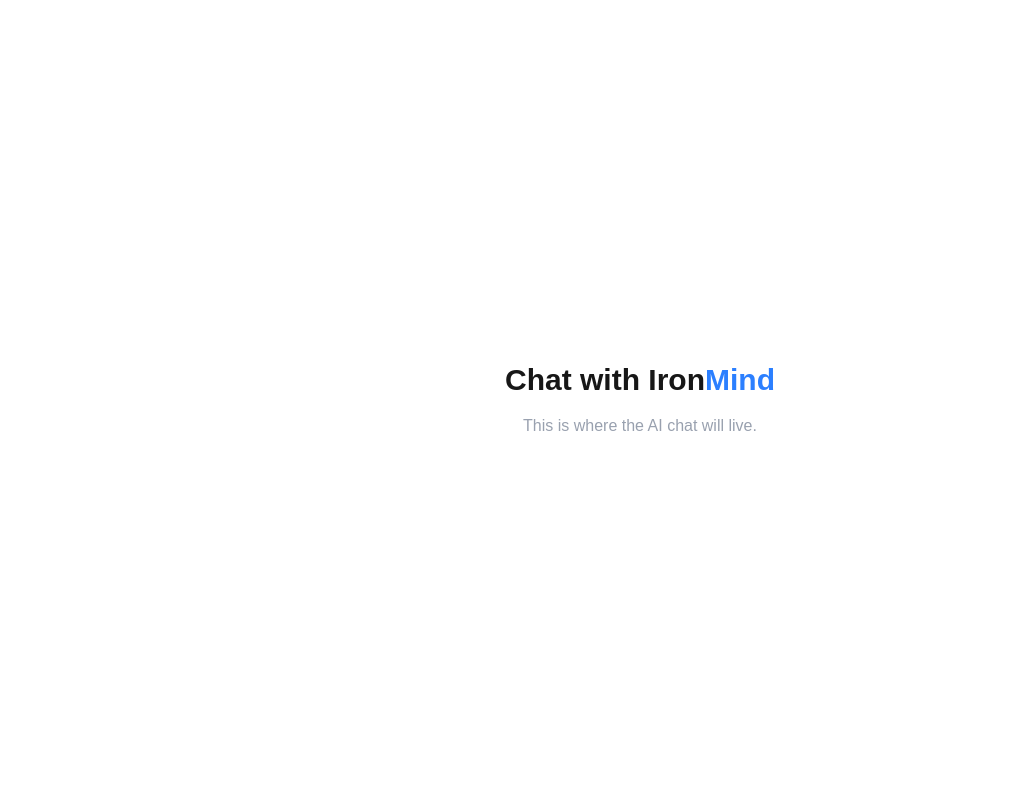
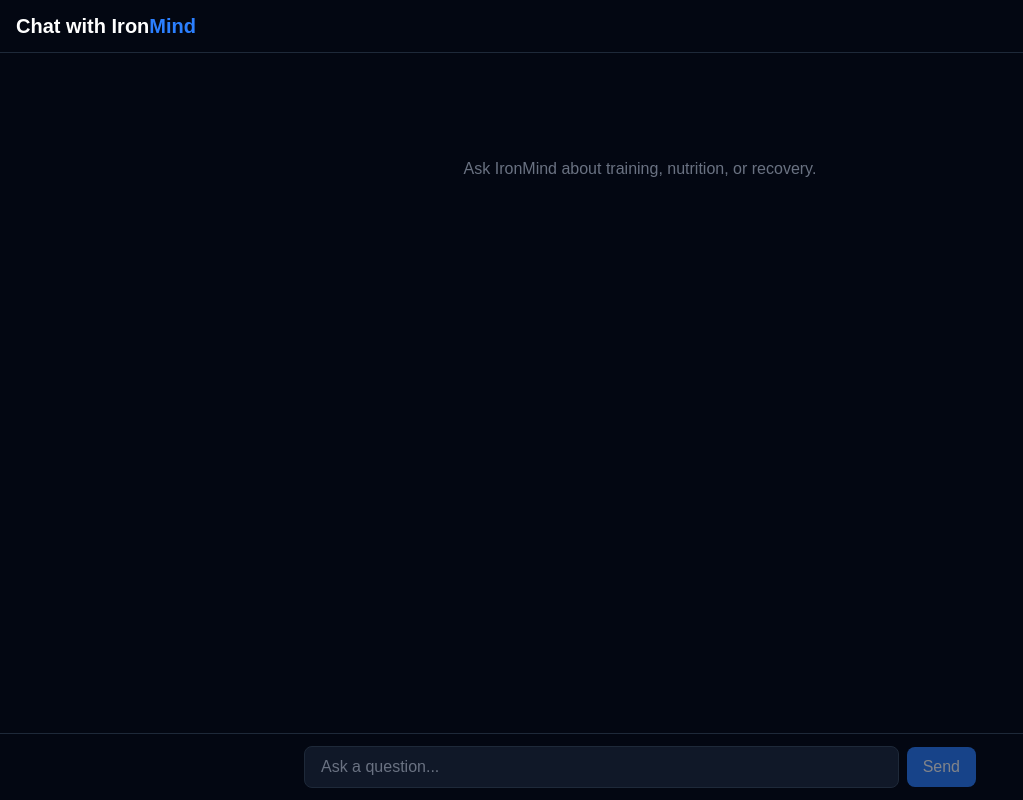
Before and after one commit to SumerThakur1771/IronMind, a Next.js app: page /chat in a window 1280 px wide. Shown: the whole page, without its empty margins (0-1023 px from the left). Built offline with nearby package versions, Linux system fonts and the light colour scheme.

Commit message:
Complete Phase 2: RAG pipeline, chat API, and chat UI

```diff
--- a/app/chat/page.tsx
+++ b/app/chat/page.tsx
@@ -1,14 +1,151 @@
+"use client";
+
+import { useEffect, useRef, useState } from "react";
+
+type Source = {
+  knowledgeId: number;
+  title: string;
+  category: string;
+  similarity: number;
+};
+
+type Message = {
+  role: "user" | "assistant";
+  content: string;
+  sources?: Source[];
+};
+
 export default function ChatPage() {
+  const [messages, setMessages] = useState<Message[]>([]);
+  const [input, setInput] = useState("");
+  const [loading, setLoading] = useState(false);
+  const bottomRef = useRef<HTMLDivElement>(null);
+
+  useEffect(() => {
+    bottomRef.current?.scrollIntoView({ behavior: "smooth" });
+  }, [messages, loading]);
+
+  async function handleSubmit(e: React.FormEvent) {
+    e.preventDefault();
+    const question = input.trim();
+    if (!question || loading) return;
+
+    setMessages((prev) => [...prev, { role: "user", content: question }]);
+    setInput("");
+    setLoading(true);
+
+    try {
+      const res = await fetch("/api/chat", {
+        method: "POST",
+        headers: { "Content-Type": "application/json" },
+        body: JSON.stringify({ question }),
+      });
+
+      if (!res.ok) throw new Error(`Request failed (${res.status})`);
+
+      const data = await res.json();
+      setMessages((prev) => [
+        ...prev,
+        { role: "assistant", content: data.answer, sources: data.sources },
+      ]);
+    } catch {
+      setMessages((prev) => [
+        ...prev,
+        {
+          role: "assistant",
+          content: "Something went wrong. Please try again.",
+        },
+      ]);
+    } finally {
+      setLoading(false);
+    }
+  }
+
   return (
-    <div className="flex min-h-screen items-center justify-center">
-      <div className="text-center">
-        <h1 className="text-3xl font-bold">
+    <div className="flex h-screen flex-col bg-gray-950 text-white">
+      <header className="border-b border-gray-800 px-4 py-3">
+        <h1 className="text-xl font-bold">
           Chat with Iron<span className="text-blue-500">Mind</span>
         </h1>
-        <p className="mt-4 text-gray-400">
-          This is where the AI chat will live.
-        </p>
-      </div>
+      </header>
+
+      <main className="flex-1 overflow-y-auto px-4 py-6">
+        <div className="mx-auto flex max-w-2xl flex-col gap-4">
+          {messages.length === 0 && !loading && (
+            <p className="mt-20 text-center text-gray-500">
+              Ask IronMind about training, nutrition, or recovery.
+            </p>
+          )}
+
+          {messages.map((message, i) => (
+            <div
+              key={i}
+              className={
+                message.role === "user" ? "flex justify-end" : "flex justify-start"
+              }
+            >
+              <div className="max-w-[85%]">
+                <div
+                  className={
+                    message.role === "user"
+                      ? "rounded-2xl bg-blue-500 px-4 py-2 text-white"
+                      : "rounded-2xl bg-gray-900 px-4 py-2 text-gray-100"
+                  }
+                >
+                  <p className="whitespace-pre-wrap">{message.content}</p>
+                </div>
+
+                {message.role === "assistant" &&
+                  message.sources &&
+                  message.sources.length > 0 && (
+                    <div className="mt-2 flex flex-wrap gap-2">
+                      {message.sources.map((source) => (
+                        <span
+                          key={source.knowledgeId}
+                          className="rounded-full border border-gray-700 bg-gray-900 px-2 py-1 text-xs text-gray-400"
+                        >
+                          {source.title}
+                          <span className="text-gray-600"> · {source.category}</span>
+                        </span>
+                      ))}
+                    </div>
+                  )}
+              </div>
+            </div>
+          ))}
+
+          {loading && (
+            <div className="flex justify-start">
+              <div className="rounded-2xl bg-gray-900 px-4 py-2 text-gray-400">
+                Thinking...
+              </div>
+            </div>
+          )}
+
+          <div ref={bottomRef} />
+        </div>
+      </main>
+
+      <footer className="border-t border-gray-800 px-4 py-3">
+        <form
+          onSubmit={handleSubmit}
+          className="mx-auto flex max-w-2xl items-center gap-2"
+        >
+          <input
+            value={input}
+            onChange={(e) => setInput(e.target.value)}
+            placeholder="Ask a question..."
+            className="flex-1 rounded-lg border border-gray-800 bg-gray-900 px-4 py-2 text-white placeholder-gray-500 focus:border-blue-500 focus:outline-none"
+          />
+          <button
+            type="submit"
+            disabled={loading || !input.trim()}
+            className="rounded-lg bg-blue-500 px-4 py-2 font-medium text-white transition-colors hover:bg-blue-600 disabled:cursor-not-allowed disabled:opacity-50"
+          >
+            Send
+          </button>
+        </form>
+      </footer>
     </div>
   );
 }
```
Also changed, not shown: 2 other files (tests, documents, lock files or other folders).
